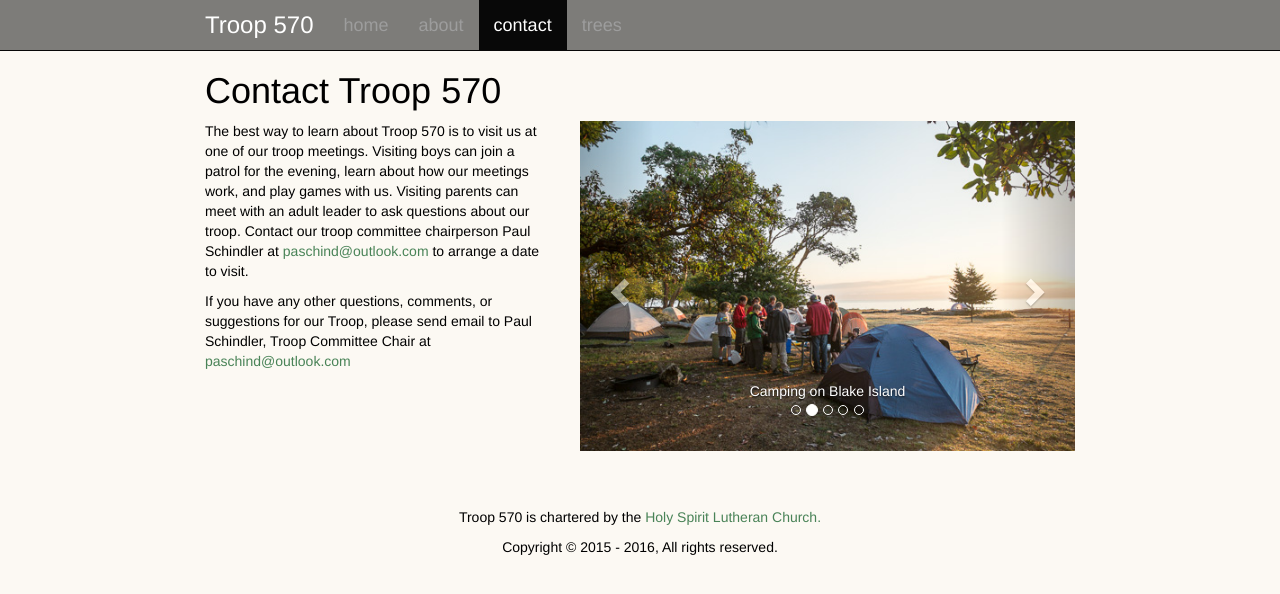
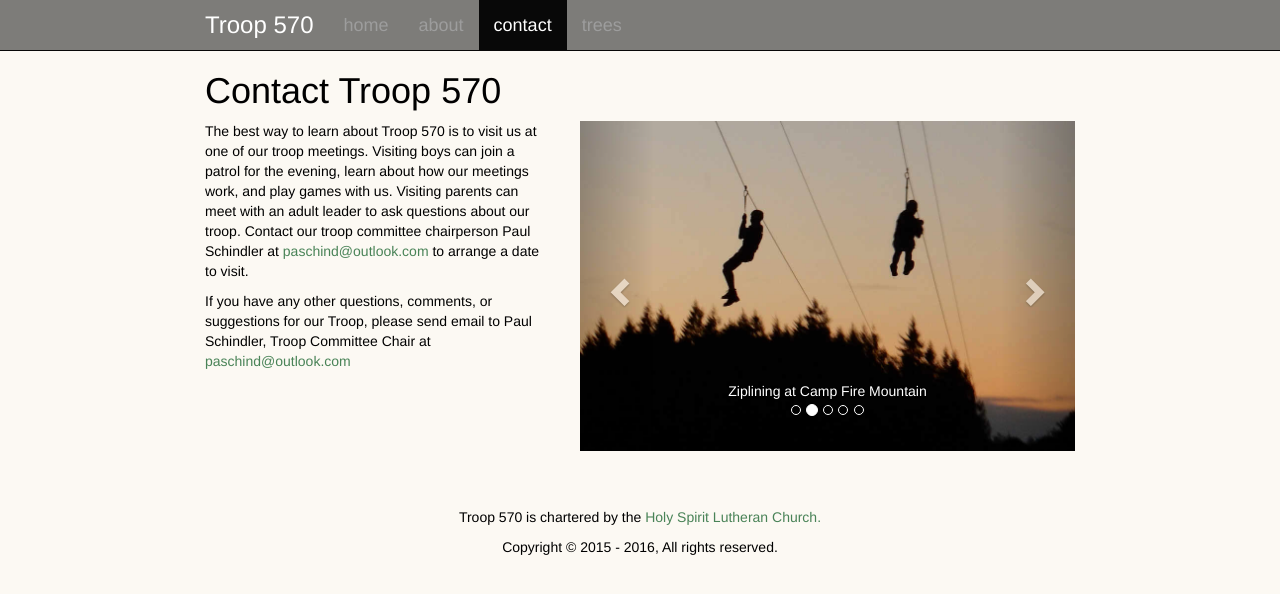
Before and after one commit to troop570/troop570.github.io, a Jekyll site: the page built from contact/index.html, in a window 1280 px wide. Shown: the top 594 px of the page. Built offline with Jekyll 4.4.1, drawn with Linux system fonts in a browser that asks for light colours; nearby versions of some CDN libraries.

Commit message:
update contact page carousel images

```diff
--- a/contact/index.html
+++ b/contact/index.html
@@ -3,16 +3,16 @@ layout: page
 title: Contact Troop 570
 description: How to contact Boy Scout Troop 570 in Kirkland, WA.
 slides:
-- image: /images/2014sumcamp2.jpg
-  title: Summer Camp 2014
-- image: /images/2013blakeis.jpg
-  title: Camping on Blake Island
-- image: /images/2014sumcamp.jpg
-  title: Summer Camp 2014
-- image: /images/2014esmbas.jpg
-  title: Backpacking at Esmeralda Basin
-- image: /images/2014greenwater.jpg
-  title: Backpacking at Greenwater Lakes
+- image: /images/2015-firemountain-group.jpg
+  title: Summer Camp 2015 Group Shot
+- image: /images/2015-firemountain-zipline.jpg
+  title: Ziplining at Camp Fire Mountain
+- image: /images/2015-firemountain-archery.jpg
+  title: Archery at Camp Fire Mountain
+- image: /images/2015-firemountain-rockclimb.jpg
+  title: Rock Climbing at Camp Fire Mountain
+- image: /images/2015-firemountain-rifles.jpg
+  title: The Rifle Range at Camp Fire Mountain
 ---
 <div class="row">
   <div class="col-sm-5">
```
Also changed, not shown: images/2015-firemountain-archery.jpg (added), images/2015-firemountain-group.jpg (added), images/2015-firemountain-rifles.jpg (added), images/2015-firemountain-rockclimb.jpg (added), images/2015-firemountain-zipline.jpg (added).
